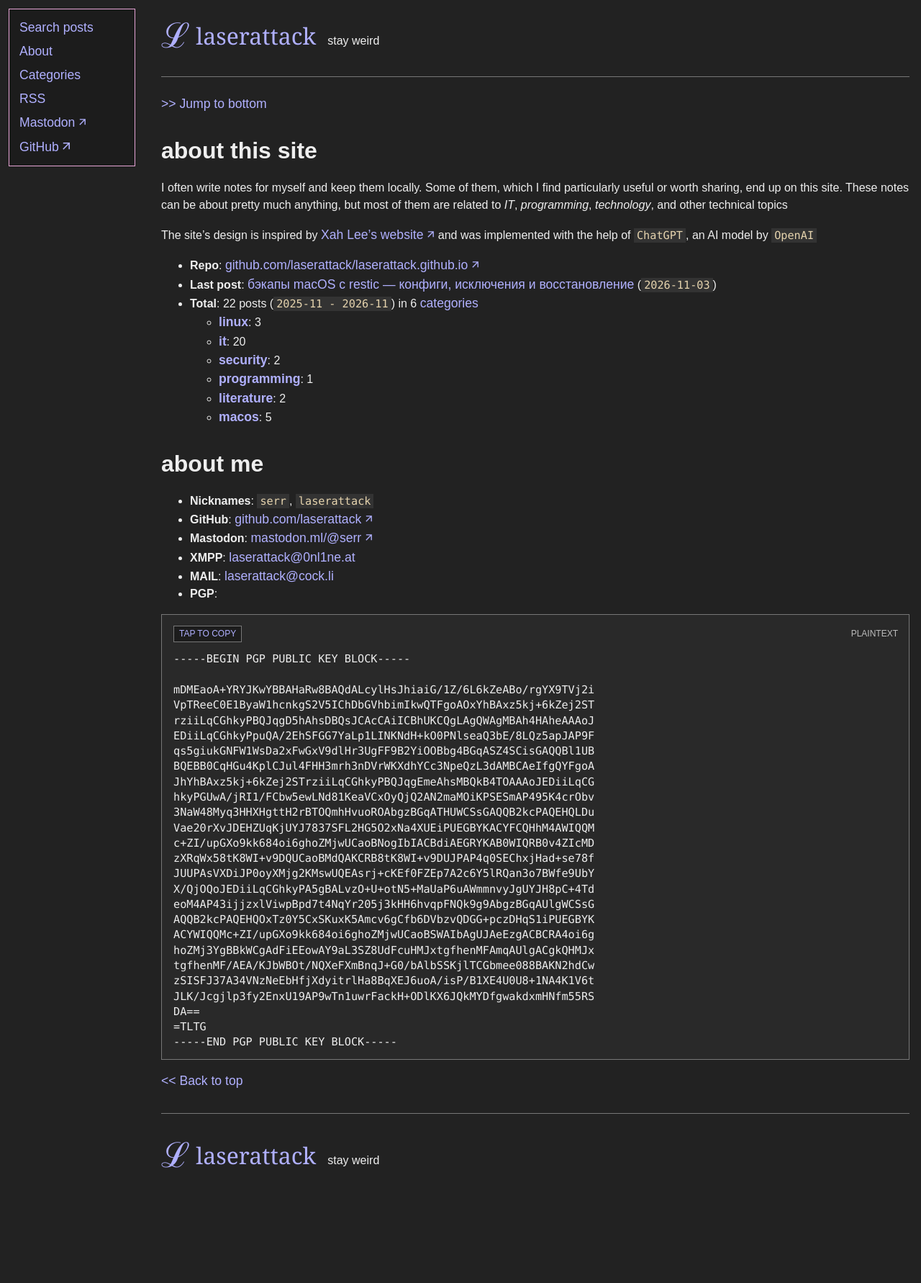
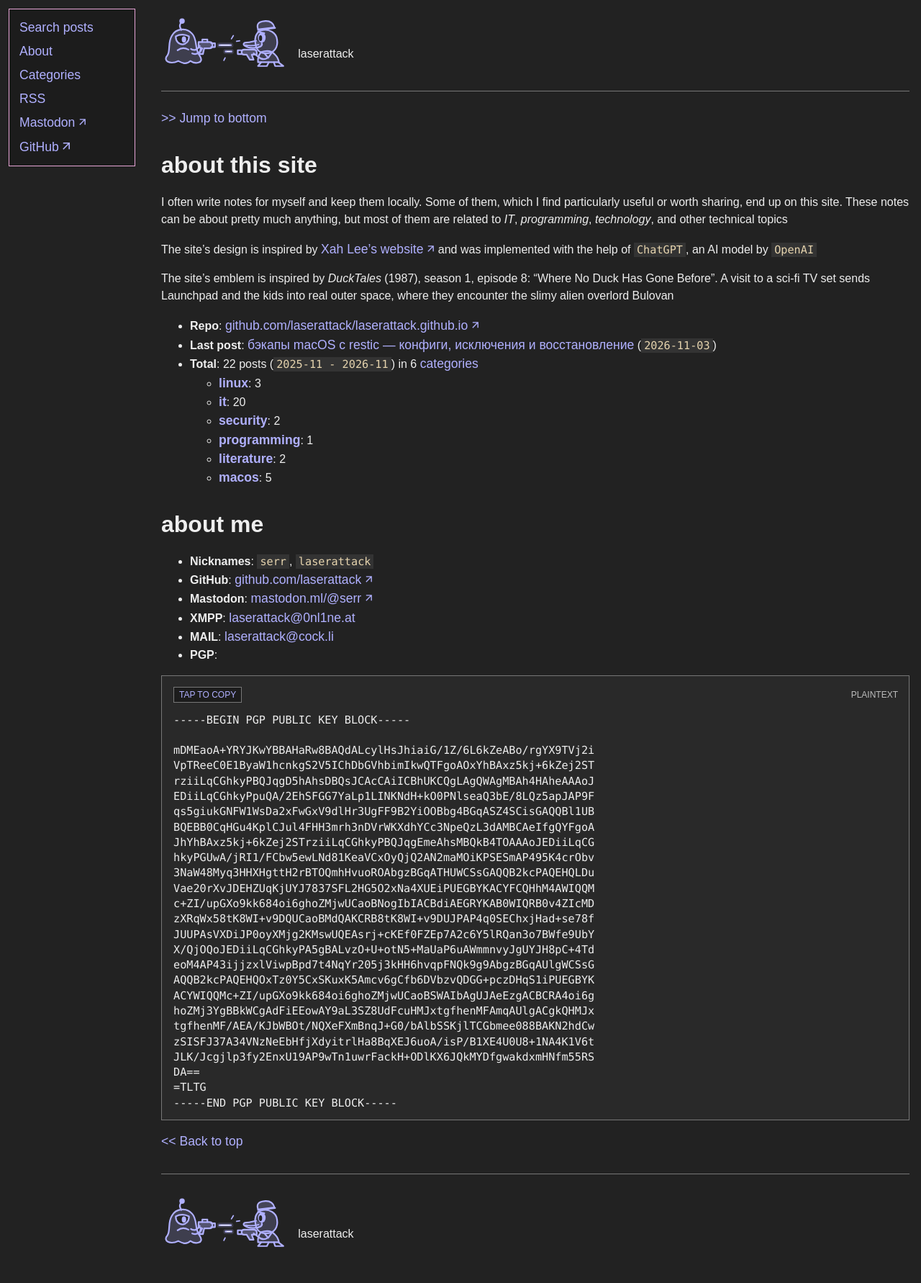
Before and after one commit to laserattack/laserattack.github.io, a Jekyll site: the page built from index.md, in a window 1280 px wide. Shown: the whole page at 72% size. Built offline with Jekyll 4.4.1, drawn with Linux system fonts in a browser that asks for light colours; before the commit the page ends 1677 px from its top, so only the background shows below that.

Commit message:
Update site emblem and add a DuckTales reference

```diff
--- a/_layouts/page.html
+++ b/_layouts/page.html
@@ -24,8 +24,8 @@
     </nav>
     <header>
       <div class="site-signature">
-        <a class="site-name" href="/"><span class="site-symbol" aria-hidden="true">ℒ</span> laserattack</a>
-        <span class="site-tagline">stay weird</span>
+        <a class="site-name" href="/" aria-label="На главную">{% include site-emblem.svg %}</a>
+        <span class="site-tagline">laserattack</span>
       </div>
     </header>
     <p><a href="#bottom">&gt;&gt; Jump to bottom</a></p>
@@ -33,8 +33,8 @@
     <p><a href="#top">&lt;&lt; Back to top</a></p>
     <footer id="bottom">
       <div class="site-signature">
-        <a class="site-name" href="/"><span class="site-symbol" aria-hidden="true">ℒ</span> laserattack</a>
-        <span class="site-tagline">stay weird</span>
+        <a class="site-name" href="/" aria-label="На главную">{% include site-emblem.svg %}</a>
+        <span class="site-tagline">laserattack</span>
       </div>
     </footer>
   </body>
--- a/assets/page.css
+++ b/assets/page.css
@@ -114,11 +114,9 @@ header {
 }
 .site-symbol {
   display: inline-block;
-  font-family: Georgia, "Times New Roman", serif;
-  font-size: 1.5em;
-  font-weight: normal;
-  line-height: 1;
-  vertical-align: -0.08em;
+  width: auto;
+  height: 2.2em;
+  vertical-align: -0.45em;
 }
 .site-name, .site-name:visited { color: var(--color-link); }
 .site-name:hover { color: var(--color-link-hover); }
--- a/index.md
+++ b/index.md
@@ -13,6 +13,11 @@ technical topics
 
 The site's design is inspired by [Xah Lee's website](http://xahlee.info/) and was implemented
 with the help of `ChatGPT`, an AI model by `OpenAI`
+
+The site's emblem is inspired by *DuckTales* (1987), season 1, episode 8:
+“Where No Duck Has Gone Before”. A visit to a sci-fi TV set sends Launchpad
+and the kids into real outer space, where they encounter the slimy alien
+overlord Bulovan
 
 - **Repo**: [github.com/laserattack/laserattack.github.io](https://github.com/laserattack/laserattack.github.io)
 - **Last post**: [{{ site.posts.first.title }}]({{ site.posts.first.url | remove: '/index.html' }}) (`{{ site.posts.first.date | date: "%Y-%m-%d" }}`)
```
Also changed, not shown: _layouts/post.html (+4 -4 lines), _includes/site-emblem.svg (added).
